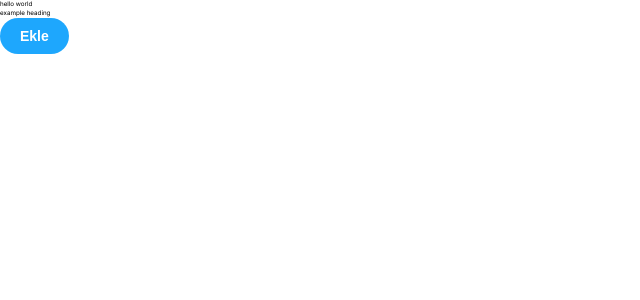
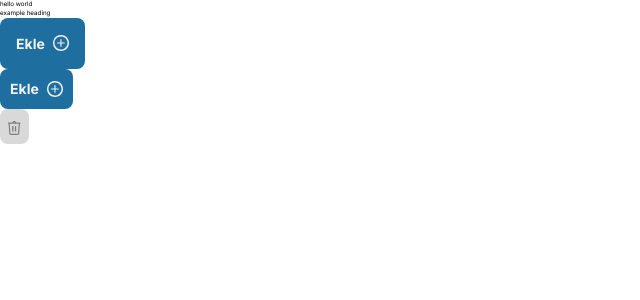
Before and after one commit to halikali/todo-list, a React (Vite) app: page /#/ in a window 1280 px wide. Shown: the top 300 px of the page, without its empty margins (0-640 px from the left). Built offline with nearby package versions, Linux system fonts and the light colour scheme.

Commit message:
complete the button story

```diff
--- a/src/components/UI/atoms/Button/Button.tsx
+++ b/src/components/UI/atoms/Button/Button.tsx
@@ -1,22 +1,21 @@
 interface ButtonProps {
-  primary?: boolean
-  backgroundColor?: string
-  size?: 'small' | 'medium' | 'large'
+  mode?: '' | 'with-icon' | 'just-icon'
   label: string
+  size: 'small' | 'medium' | 'large'
+  priority?: '' | 'secondary'
   onClick?: () => void
+  children?: JSX.Element | JSX.Element[]
 }
 
-function Button({ primary = false, size = 'medium', backgroundColor, label, ...props }: ButtonProps) {
-  const mode = primary ? 'button--primary' : 'button--secondary'
-
+function Button({ mode = '', label, size, priority, ...props }: ButtonProps) {
   return (
     <button
       type="button"
-      className={['button', `button--${size}`, mode].join(' ')}
-      style={{ backgroundColor }}
+      className={['button', `button--${mode}`, `button--${size}`, `button--${priority}`].join(' ')}
       {...props}
     >
-      {label}
+      {mode !== 'just-icon' && label}
+      {mode !== '' && props.children && props.children}
     </button>
   )
 }
--- a/src/components/pages/Home.tsx
+++ b/src/components/pages/Home.tsx
@@ -1,6 +1,7 @@
 import { useTranslation } from 'react-i18next'
 
 import Button from 'components/UI/atoms/Button/Button'
+import { AddIcon, TrashIcon } from 'assets'
 
 function Home() {
   const { t } = useTranslation()
@@ -9,7 +10,17 @@ function Home() {
     <div>
       <p>hello world</p>
       <h1>example heading</h1>
-      <Button label={t('general.add')} primary />
+      <Button label={t('general.add')} size="large" mode="with-icon">
+        <img src={AddIcon} alt="add icon" />
+      </Button>
+
+      <Button label={t('general.add')} size="medium" mode="with-icon">
+        <img src={AddIcon} alt="add icon" />
+      </Button>
+
+      <Button label={t('general.add')} mode="just-icon" size="small" priority="secondary">
+        <img src={TrashIcon} alt="add icon" className="button__image" />
+      </Button>
     </div>
   )
 }
--- a/src/styles/atoms/button.css
+++ b/src/styles/atoms/button.css
@@ -1,29 +1,40 @@
 .button {
-  font-weight: 700;
-  border: 0;
-  border-radius: 3em;
+  border-radius: 0.8rem;
+  font: 700 1.4rem/140% var(--font-family);
+  background-color: var(--color-blue-dark);
+  color: var(--color-gray-100);
   cursor: pointer;
-  display: inline-block;
-  line-height: 1;
+  transition: background-color 0.2s;
+
+  &:hover {
+    background-color: var(--color-blue);
+  }
 }
-.button--primary {
-  color: white;
-  background-color: #1ea7fd;
+
+.button--secondary {
+  background-color: var(--color-gray-200);
+  color: var(--color-blue-dark);
+
+  &:hover {
+    background-color: var(--color-gray-100);
+  }
 }
-.button--secondary {
-  color: #333;
-  background-color: transparent;
-  box-shadow: rgba(0, 0, 0, 0.15) 0px 0px 0px 1px inset;
+
+.button--with-icon {
+  display: flex;
+  align-items: center;
+  justify-content: center;
+  gap: 0.8rem;
 }
+
 .button--small {
-  font-size: 12px;
-  padding: 10px 16px;
+  padding: 0.8rem;
 }
+
 .button--medium {
-  font-size: 14px;
-  padding: 11px 20px;
+  padding: 1rem;
 }
+
 .button--large {
-  font-size: 16px;
-  padding: 12px 24px;
+  padding: 1.6rem;
 }
--- a/src/styles/settings/_root.css
+++ b/src/styles/settings/_root.css
@@ -12,7 +12,7 @@
   --color-purple: #8284fa;
   --color-purple-dark: #5e60ce;
   --color-blue: #4ea8de;
-  --color-blue-dark: #4ea8de;
+  --color-blue-dark: #1E6F9F;
   --color-gray-700: #0d0d0d;
   --color-gray-600: #1a1a1a;
   --color-gray-500: #262626;
--- a/vite.config.ts
+++ b/vite.config.ts
@@ -22,6 +22,9 @@ export default defineConfig({
           stage: 0,
           autoprefixer: {},
           browsers: 'last 2 versions',
+          features: {
+            'nesting-rules': true,
+          },
         }),
       ],
     },
```
Also changed, not shown: 1 other file (tests, documents, lock files or other folders).
